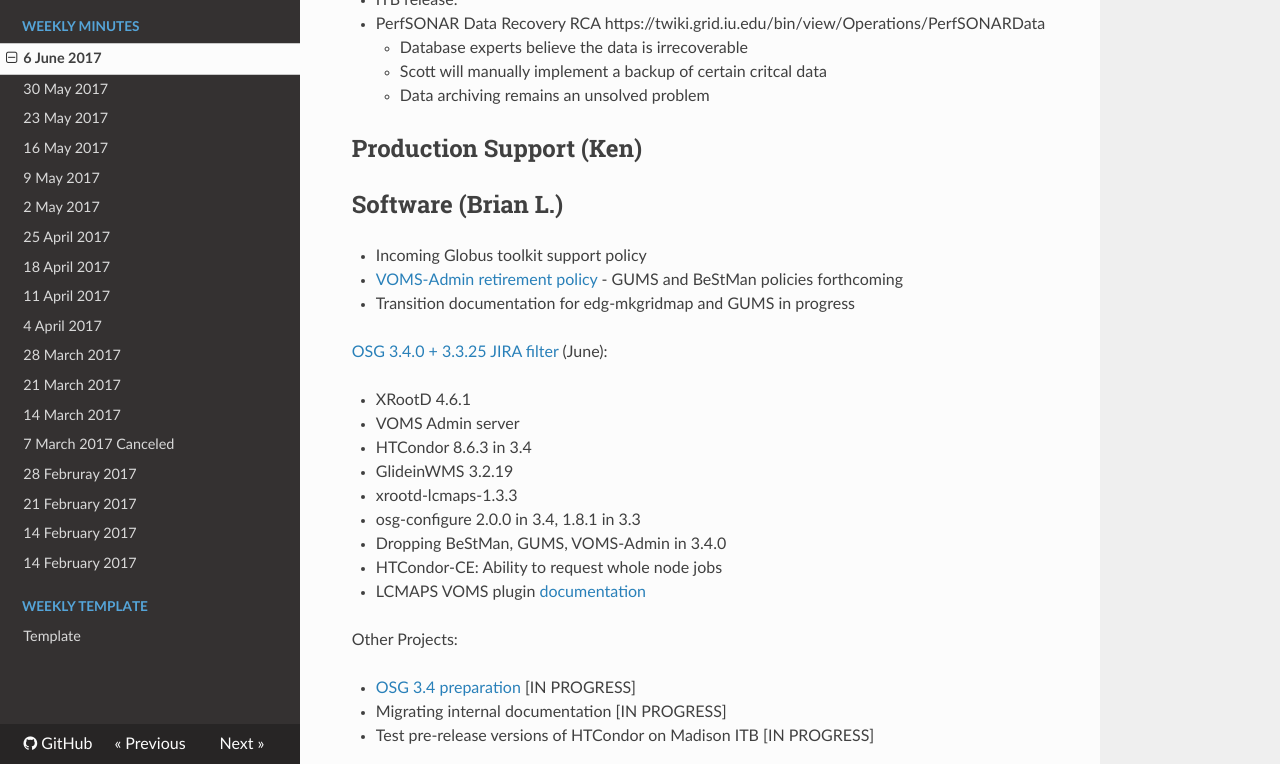
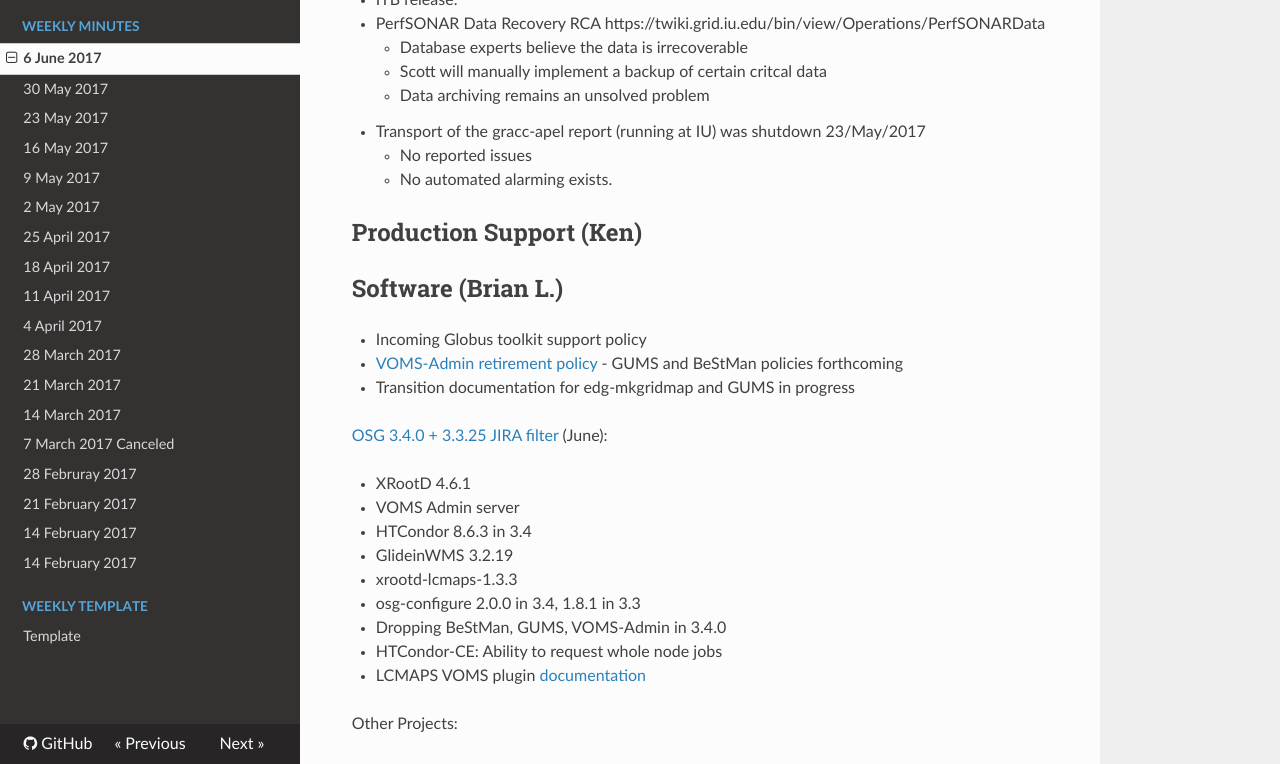
Before and after one commit to zsshah/production, an MkDocs documentation site: the page built from docs/WeeklyMinutes/06June2017.md, in a window 1280 px wide and 900 px high, scrolled down 1339 px, cut to the strip 136-900 px from the top of the window. Built offline with MkDocs 1.6.1, drawn with Linux system fonts in a browser that asks for light colours; nearby versions of some CDN libraries; old or Windows-style settings are respelled for this version of MkDocs.

Commit message:
Update 06June2017.md

```diff
--- a/docs/WeeklyMinutes/06June2017.md
+++ b/docs/WeeklyMinutes/06June2017.md
@@ -35,6 +35,9 @@
       * Database experts believe the data is irrecoverable
       * Scott will manually implement a backup of certain critcal data
       * Data archiving remains an unsolved problem
+   * Transport of the gracc-apel report (running at IU) was shutdown 23/May/2017
+      * No reported issues
+      * No automated alarming exists.
 
 ## Production Support (Ken)
 
```
